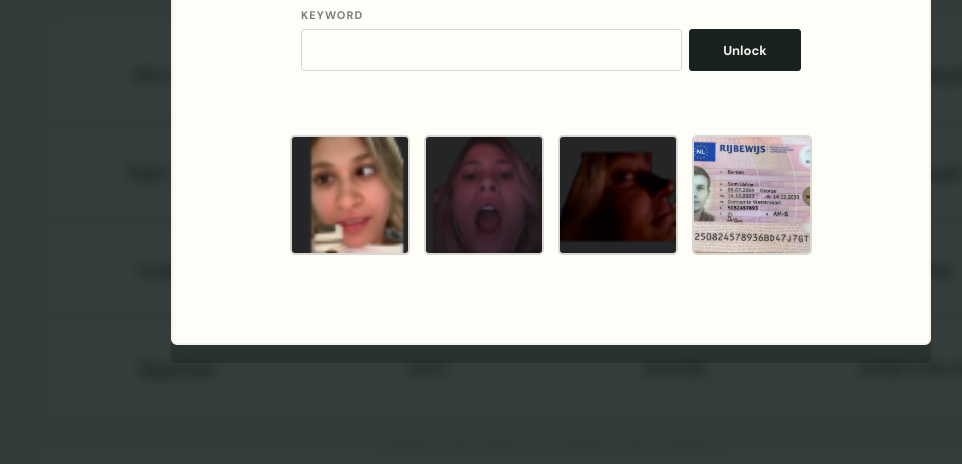
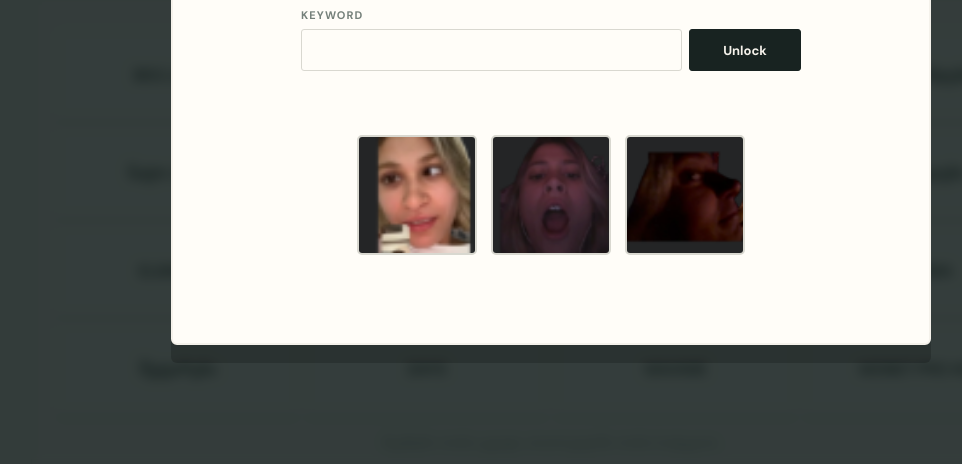
Before and after one commit to baga0111/Natabata, a website: page public/index.html in a window 1280 px wide. Shown: the part 335-799 px from the top of the page, without its empty margins (89-1051 px from the left). Drawn offline with Linux system fonts and the light colour scheme.

Commit message:
Remove driver license from surprise
Co-authored-by: Copilot <223556219+Copilot@users.noreply.github.com>

```diff
--- a/public/index.html
+++ b/public/index.html
@@ -220,7 +220,6 @@
           <img src="elami.png" alt="" />
           <img src="correct.png" alt="" />
           <img src="one-away.png" alt="" />
-          <img src="პრავა.png" alt="" />
         </div>
         <p id="welcome-final-message" class="welcome-final-message" hidden>STAY TUNED FOR THE EVENING MY LOVE</p>
       </div>
```
